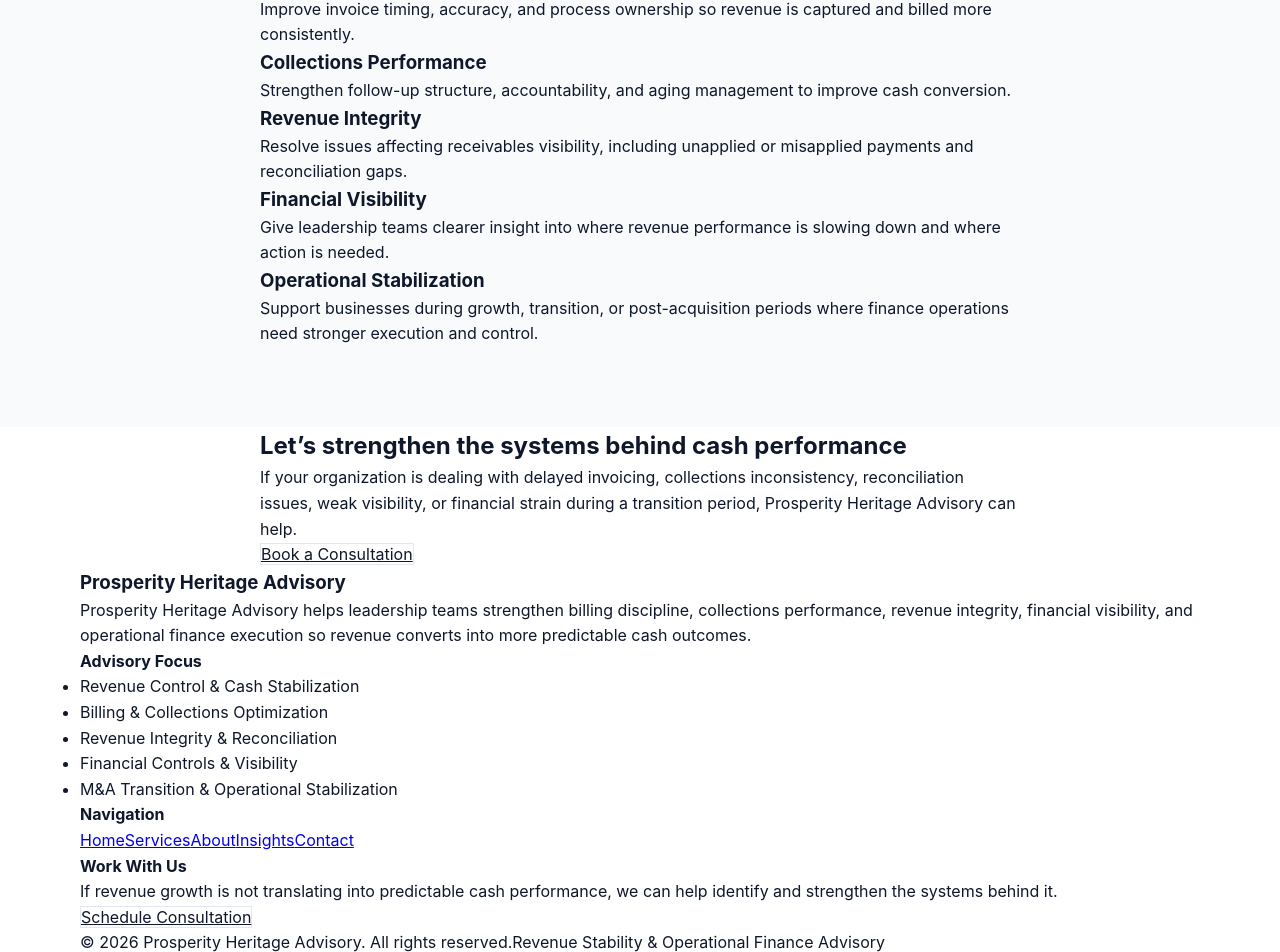
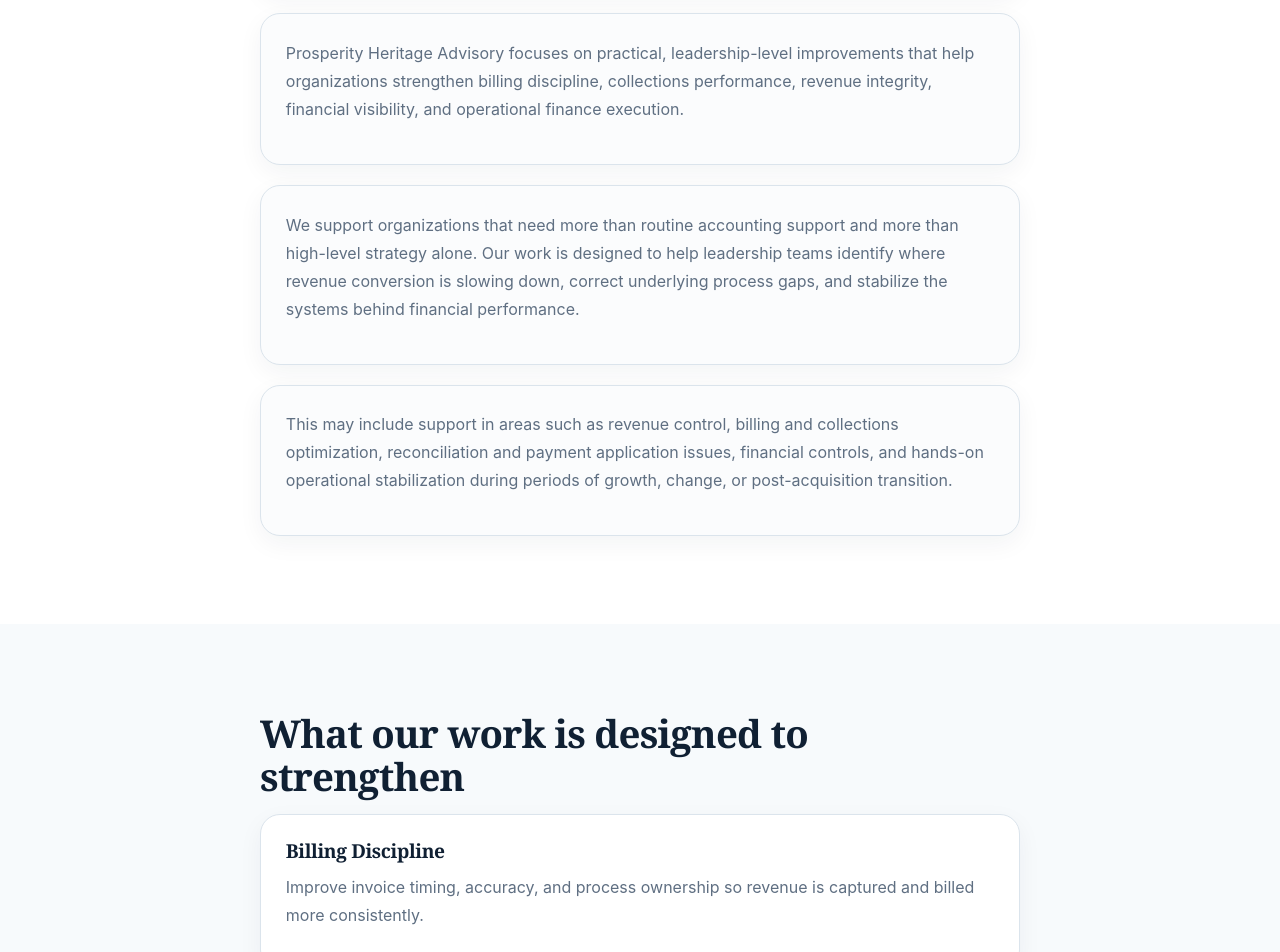
Before and after one commit to pjechete/prosperity-heritage-Advisory-Services, a Next.js app: page /about in a window 1280 px wide. Shown: the part 996-1948 px from the top of the page. Built offline with nearby package versions, Linux system fonts and the light colour scheme.

Commit message:
Update globals.css

```diff
--- a/src/app/globals.css
+++ b/src/app/globals.css
@@ -1,38 +1,119 @@
 /* =========================
-   RESET & BASE
+   BASE RESET
 ========================= */
 
 *,
 *::before,
 *::after {
   box-sizing: border-box;
+}
+
+html {
+  scroll-behavior: smooth;
+}
+
+html,
+body {
   margin: 0;
   padding: 0;
 }
 
-html,
 body {
-  font-family: -apple-system, BlinkMacSystemFont, 'Segoe UI', Roboto, Helvetica,
-    Arial, sans-serif;
+  font-family: Inter, -apple-system, BlinkMacSystemFont, "Segoe UI", Roboto, Arial, sans-serif;
   background: var(--bg);
   color: var(--text);
-  line-height: 1.6;
+  line-height: 1.65;
+  -webkit-font-smoothing: antialiased;
+  text-rendering: optimizeLegibility;
+}
+
+img {
+  max-width: 100%;
+  display: block;
+}
+
+a {
+  color: inherit;
+}
+
+button,
+input,
+textarea,
+select {
+  font: inherit;
 }
 
 /* =========================
-   THEME VARIABLES
+   THEME
 ========================= */
 
 :root {
   --bg: #ffffff;
-  --text: #0f172a;
-  --muted: #475569;
-  --light: #f8fafc;
-  --border: #e2e8f0;
+  --text: #102033;
+  --muted: #5f6f82;
+  --navy: #102033;
+  --border: #dbe4ec;
+  --light: #f7fafc;
+  --light-2: #eef7f8;
 
-  --primary: #1d4ed8;
-  --primary-dark: #1e40af;
-  --navy: #0f172a;
+  --primary: #127c84;      /* restored turquoise */
+  --primary-dark: #0f646a;
+  --primary-soft: #dff2f3;
+
+  --shadow-sm: 0 8px 24px rgba(16, 32, 51, 0.05);
+  --shadow-md: 0 14px 38px rgba(16, 32, 51, 0.08);
+
+  --radius-sm: 14px;
+  --radius-md: 20px;
+  --radius-lg: 28px;
+
+  --container: 1160px;
+  --container-narrow: 760px;
+}
+
+/* =========================
+   TYPOGRAPHY
+========================= */
+
+h1,
+h2,
+h3,
+h4,
+h5,
+h6 {
+  margin: 0 0 0.85rem;
+  font-family: Georgia, "Times New Roman", Times, serif;
+  color: var(--navy);
+  letter-spacing: -0.02em;
+  line-height: 1.12;
+}
+
+h1 {
+  font-size: clamp(2.4rem, 5vw, 4.25rem);
+}
+
+h2 {
+  font-size: clamp(1.8rem, 3vw, 2.7rem);
+}
+
+h3 {
+  font-size: 1.2rem;
+}
+
+p {
+  margin: 0 0 1rem;
+  color: var(--muted);
+}
+
+ul,
+ol {
+  margin: 0;
+  padding-left: 1.2rem;
+}
+
+li {
+  margin-bottom: 0.6rem;
+  color: var(--muted);
 }
 
 /* =========================
@@ -40,13 +121,53 @@
 ========================= */
 
 .container {
-  width: min(1120px, calc(100% - 2rem));
+  width: min(var(--container), calc(100% - 2rem));
   margin: 0 auto;
 }
 
 .narrow {
-  width: min(760px, calc(100% - 2rem));
+  width: min(var(--container-narrow), calc(100% - 2rem));
   margin: 0 auto;
+}
+
+.section {
+  padding: 88px 0;
+}
+
+.section-light {
+  background: var(--light);
+}
+
+.section-soft {
+  background: var(--light-2);
+}
+
+.section-label,
+.eyebrow {
+  display: inline-block;
+  margin-bottom: 0.9rem;
+  font-size: 0.8rem;
+  font-weight: 700;
+  letter-spacing: 0.12em;
+  text-transform: uppercase;
+  color: var(--primary);
+}
+
+.section-title {
+  margin-bottom: 1rem;
+}
+
+.section-intro,
+.section-subtitle,
+.section-copy {
+  max-width: 820px;
+  font-size: 1.04rem;
+  line-height: 1.8;
+  color: var(--muted);
+}
+
+.left-align {
+  text-align: left;
 }
 
 /* =========================
@@ -57,13 +178,13 @@
   position: sticky;
   top: 0;
   z-index: 1000;
-  background: rgba(255, 255, 255, 0.96);
-  border-bottom: 1px solid var(--border);
-  backdrop-filter: blur(10px);
+  background: rgba(255, 255, 255, 0.94);
+  border-bottom: 1px solid rgba(219, 228, 236, 0.9);
+  backdrop-filter: blur(12px);
 }
 
 .header-inner {
-  min-height: 76px;
+  min-height: 78px;
   display: flex;
   align-items: center;
   justify-content: space-between;
@@ -72,35 +193,44 @@
 
 .brand {
   text-decoration: none;
-  color: var(--navy);
-  display: flex;
+  display: inline-flex;
   flex-direction: column;
-  line-height: 1.1;
+  line-height: 1.05;
+  flex-shrink: 0;
 }
 
 .brand-main {
-  font-size: 1rem;
+  font-family: Georgia, "Times New Roman", Times, serif;
+  font-size: 1.15rem;
   font-weight: 700;
+  color: var(--navy);
+  letter-spacing: -0.02em;
 }
 
 .brand-sub {
-  font-size: 0.75rem;
+  margin-top: 0.18rem;
+  font-size: 0.72rem;
+  font-weight: 700;
+  letter-spacing: 0.14em;
+  text-transform: uppercase;
   color: var(--muted);
-  text-transform: uppercase;
-  letter-spacing: 0.08em;
 }
 
 .main-nav {
   display: flex;
-  gap: 1.5rem;
+  align-items: center;
   justify-content: center;
+  gap: 1.4rem;
   flex: 1;
 }
 
 .nav-link {
+  position: relative;
   text-decoration: none;
   color: var(--muted);
+  font-size: 0.97rem;
   font-weight: 500;
+  transition: color 0.2s ease;
 }
 
 .nav-link:hover {
@@ -109,148 +239,499 @@
 
 .nav-link.active {
   color: var(--navy);
-  position: relative;
 }
 
 .nav-link.active::after {
-  display: none;
+  content: "";
+  position: absolute;
+  left: 0;
+  bottom: -0.55rem;
+  width: 100%;
+  height: 2px;
+  border-radius: 999px;
+  background: var(--primary);
 }
 
 .header-cta {
-  display: flex;
-}
-
-/* =========================
-   SECTIONS
-========================= */
-
-.section {
-  padding: 5rem 0;
-}
-
-.section-light {
-  background: var(--light);
-}
-
-.section-label {
-  font-size: 0.8rem;
-  text-transform: uppercase;
-  font-weight: 700;
-  color: var(--primary);
-  margin-bottom: 0.5rem;
-}
-
-.section-title {
-  font-size: 2rem;
-  margin-bottom: 1rem;
-}
-
-.section-intro {
-  color: var(--muted);
-  margin-bottom: 1rem;
-}
-
-/* =========================
-   HERO
-========================= */
-
-.hero {
-  padding: 6rem 0 5rem;
-}
-
-.hero-grid {
-  display: grid;
-  grid-template-columns: 1.3fr 0.9fr;
-  gap: 2rem;
-  align-items: center;
-}
-
-.hero-title {
-  font-size: 3rem;
-  margin-bottom: 1rem;
-}
-
-.hero-subtext {
-  color: var(--muted);
-}
-
-.eyebrow {
-  font-size: 0.8rem;
-  font-weight: 700;
-  color: var(--primary);
-  margin-bottom: 0.5rem;
+  flex-shrink: 0;
 }
 
 /* =========================
    BUTTONS
 ========================= */
 
-.hero-actions {
+.hero-actions,
+.button-row,
+.center-buttons {
+  display: flex;
+  gap: 0.9rem;
+  flex-wrap: wrap;
+  align-items: center;
   margin-top: 1.5rem;
-  display: flex;
-  gap: 1rem;
 }
 
-.btn {
-  padding: 0.8rem 1.2rem;
+.center-buttons {
+  justify-content: center;
+}
+
+.btn,
+.btn-primary,
+.btn-secondary {
+  display: inline-flex;
+  align-items: center;
+  justify-content: center;
+  min-height: 46px;
+  padding: 0.85rem 1.2rem;
   border-radius: 999px;
   text-decoration: none;
   font-weight: 600;
+  transition: all 0.2s ease;
+  cursor: pointer;
+  border: 1px solid transparent;
 }
 
+.btn,
 .btn-primary {
   background: var(--primary);
-  color: white;
+  color: #ffffff;
+}
+
+.btn:hover,
+.btn-primary:hover {
+  background: var(--primary-dark);
 }
 
 .btn-secondary {
-  border: 1px solid var(--border);
+  background: #ffffff;
   color: var(--navy);
+  border-color: var(--border);
+}
+
+.btn-secondary:hover {
+  border-color: var(--primary);
+  color: var(--primary-dark);
+  background: var(--primary-soft);
+}
+
+.btn-sm {
+  min-height: 42px;
+  padding: 0.7rem 1rem;
+  font-size: 0.94rem;
 }
 
 /* =========================
-   CARDS
+   HEROES
 ========================= */
 
-.info-card,
-.hero-card,
-.step-card,
-.service-item {
-  border: 1px solid var(--border);
-  border-radius: 16px;
-  padding: 1.5rem;
-  background: white;
+.hero,
+.page-hero {
+  padding: 96px 0 82px;
 }
 
-.card-grid {
+.hero-grid,
+.services-hero-grid,
+.services-two-col {
   display: grid;
+  grid-template-columns: 1.2fr 0.85fr;
+  gap: 2rem;
+  align-items: start;
+}
+
+.hero-title {
+  max-width: 780px;
+  margin-bottom: 1rem;
+}
+
+.hero-subtext {
+  max-width: 700px;
+  font-size: 1.08rem;
+  line-height: 1.85;
+  color: var(--muted);
+}
+
+.hero-card,
+.services-hero-panel,
+.services-callout,
+.services-assessment-card {
+  border: 1px solid var(--border);
+  background: #ffffff;
+  border-radius: var(--radius-md);
+  padding: 1.6rem;
+  box-shadow: var(--shadow-sm);
+}
+
+.hero-card h3,
+.services-hero-panel h3,
+.services-callout h3,
+.services-assessment-card h3 {
+  margin-bottom: 0.9rem;
+}
+
+.check-list,
+.services-checklist {
+  padding-left: 1.15rem;
+}
+
+/* =========================
+   CARDS / PANELS
+========================= */
+
+.card-grid,
+.grid-4,
+.strategic-links,
+.content-stack {
+  display: grid;
+  gap: 1.25rem;
+}
+
+.three-up {
+  grid-template-columns: repeat(3, minmax(0, 1fr));
+}
+
+.two-up {
+  grid-template-columns: repeat(2, minmax(0, 1fr));
+}
+
+.grid-4 {
+  grid-template-columns: repeat(4, minmax(0, 1fr));
+  margin-top: 2rem;
+}
+
+.content-stack {
+  grid-template-columns: 1fr;
+}
+
+.info-card,
+.card,
+.card-highlight,
+.card-gray,
+.step-card,
+.service-item,
+.cta-box,
+.form-wrap {
+  background: #ffffff;
+  border: 1px solid var(--border);
+  border-radius: var(--radius-md);
+  padding: 1.55rem;
+  box-shadow: var(--shadow-sm);
+}
+
+.card-highlight {
+  background: linear-gradient(180deg, #ffffff 0%, var(--primary-soft) 100%);
+  border-color: #b9e1e4;
+}
+
+.card-gray {
+  background: #fbfcfd;
+}
+
+.info-card h3,
+.card h3,
+.card-highlight h3,
+.card-gray h3,
+.step-card h3,
+.service-item h3 {
+  margin-bottom: 0.7rem;
+}
+
+.info-card p,
+.card p,
+.card-highlight p,
+.card-gray p,
+.step-card p,
+.service-item p,
+.cta-box p {
+  color: var(--muted);
+  line-height: 1.75;
+}
+
+/* =========================
+   STEPS
+========================= */
+
+.steps-grid {
+  display: grid;
+  grid-template-columns: repeat(3, minmax(0, 1fr));
   gap: 1.25rem;
   margin-top: 2rem;
 }
 
-.three-up {
-  grid-template-columns: repeat(3, 1fr);
+.step-number {
+  display: inline-block;
+  margin-bottom: 0.65rem;
+  font-size: 0.88rem;
+  font-weight: 700;
+  color: var(--primary);
 }
 
-.two-up {
-  grid-template-columns: repeat(2, 1fr);
+/* =========================
+   SERVICES PAGE ELEMENTS
+========================= */
+
+.services-jumpbar {
+  position: sticky;
+  top: 78px;
+  z-index: 50;
+  background: rgba(255, 255, 255, 0.96);
+  border-top: 1px solid var(--border);
+  border-bottom: 1px solid var(--border);
+  backdrop-filter: blur(10px);
+}
+
+.services-jump-links {
+  min-height: 56px;
+  display: flex;
+  align-items: center;
+  gap: 1.25rem;
+  overflow-x: auto;
+  white-space: nowrap;
+}
+
+.services-jump-links a {
+  text-decoration: none;
+  color: var(--muted);
+  font-size: 0.95rem;
+  font-weight: 600;
+}
+
+.services-jump-links a:hover {
+  color: var(--primary-dark);
+}
+
+.service-stack {
+  display: grid;
+  gap: 1rem;
+}
+
+/* =========================
+   FORM
+========================= */
+
+.form-wrap {
+  padding: 2rem;
+}
+
+.form-grid {
+  display: grid;
+  grid-template-columns: repeat(2, minmax(0, 1fr));
+  gap: 1.15rem;
+}
+
+.form-field {
+  display: flex;
+  flex-direction: column;
+  gap: 0.45rem;
+}
+
+.form-field label {
+  font-weight: 600;
+  color: var(--navy);
+}
+
+.form-field input,
+.form-field textarea {
+  width: 100%;
+  border: 1px solid var(--border);
+  border-radius: 14px;
+  padding: 0.95rem 1rem;
+  background: #ffffff;
+  color: var(--text);
+  transition: border-color 0.2s ease, box-shadow 0.2s ease;
+}
+
+.form-field input:focus,
+.form-field textarea:focus {
+  outline: none;
+  border-color: var(--primary);
+  box-shadow: 0 0 0 4px rgba(18, 124, 132, 0.12);
+}
+
+.full-width {
+  grid-column: 1 / -1;
+}
+
+/* =========================
+   CTA BAND
+========================= */
+
+.cta-band,
+.cta-section {
+  padding: 88px 0;
+  background: linear-gradient(180deg, var(--light-2) 0%, #ffffff 100%);
+}
+
+.cta-box,
+.cta-band .container {
+  text-align: center;
+}
+
+/* =========================
+   FOOTER
+========================= */
+
+.footer {
+  background: #0f1f2b;
+  color: rgba(255, 255, 255, 0.88);
+  margin-top: 0;
+}
+
+.footer-inner {
+  display: grid;
+  grid-template-columns: 1.4fr 1fr 0.8fr 1fr;
+  gap: 2rem;
+  padding: 72px 0 44px;
+}
+
+.footer h3,
+.footer h4 {
+  color: #ffffff;
+  font-family: Georgia, "Times New Roman", Times, serif;
+  margin-bottom: 0.9rem;
+}
+
+.footer p,
+.footer li,
+.footer a,
+.footer span {
+  color: rgba(255, 255, 255, 0.72);
+  line-height: 1.75;
+}
+
+.footer ul {
+  list-style: none;
+  padding-left: 0;
+}
+
+.footer-links {
+  display: flex;
+  flex-direction: column;
+  gap: 0.55rem;
+}
+
+.footer-links a {
+  text-decoration: none;
+}
+
+.footer-links a:hover {
+  color: #ffffff;
+}
+
+.footer-cta .btn-secondary {
+  margin-top: 0.6rem;
+  background: transparent;
+  border-color: rgba(255, 255, 255, 0.2);
+  color: #ffffff;
+}
+
+.footer-cta .btn-secondary:hover {
+  background: rgba(255, 255, 255, 0.08);
+  border-color: rgba(255, 255, 255, 0.35);
+  color: #ffffff;
+}
+
+.footer-bottom {
+  border-top: 1px solid rgba(255, 255, 255, 0.12);
+}
+
+.footer-bottom-inner {
+  min-height: 62px;
+  display: flex;
+  align-items: center;
+  justify-content: space-between;
+  gap: 1rem;
+  font-size: 0.92rem;
 }
 
 /* =========================
    RESPONSIVE
 ========================= */
 
+@media (max-width: 1080px) {
+  .grid-4 {
+    grid-template-columns: repeat(2, minmax(0, 1fr));
+  }
+
+  .footer-inner {
+    grid-template-columns: repeat(2, minmax(0, 1fr));
+  }
+}
+
 @media (max-width: 900px) {
-  .hero-grid,
-  .three-up,
-  .two-up,
-  .main-nav {
-    grid-template-columns: 1fr;
-    flex-direction: column;
+  .section,
+  .hero,
+  .page-hero,
+  .cta-band,
+  .cta-section {
+    padding: 72px 0;
   }
 
   .header-inner {
+    min-height: auto;
+    padding: 1rem 0;
+    flex-direction: column;
+    align-items: flex-start;
+  }
+
+  .main-nav {
+    width: 100%;
+    justify-content: flex-start;
+    flex-wrap: wrap;
+    gap: 1rem;
+  }
+
+  .header-cta {
+    width: 100%;
+  }
+
+  .hero-grid,
+  .services-hero-grid,
+  .services-two-col,
+  .three-up,
+  .two-up,
+  .steps-grid,
+  .grid-4,
+  .strategic-links,
+  .form-grid,
+  .footer-inner {
+    grid-template-columns: 1fr;
+  }
+
+  .services-jumpbar {
+    top: 0;
+  }
+
+  .footer-bottom-inner {
+    min-height: auto;
+    padding: 1rem 0;
     flex-direction: column;
     align-items: flex-start;
   }
 }
+
+@media (max-width: 640px) {
+  .container,
+  .narrow {
+    width: min(100%, calc(100% - 1.25rem));
+  }
+
+  h1 {
+    font-size: clamp(2rem, 9vw, 2.8rem);
+  }
+
+  h2 {
+    font-size: clamp(1.6rem, 7vw, 2.2rem);
+  }
+
+  .btn,
+  .btn-primary,
+  .btn-secondary {
+    width: 100%;
+  }
+
+  .hero-actions,
+  .button-row,
+  .center-buttons {
+    flex-direction: column;
+    align-items: stretch;
+  }
+}
```
